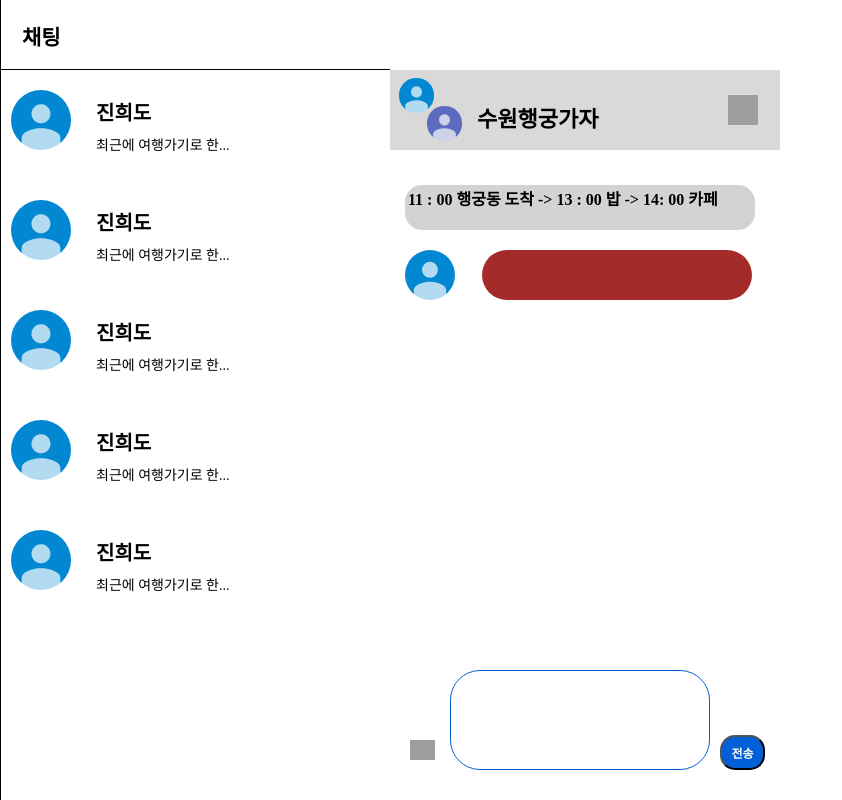
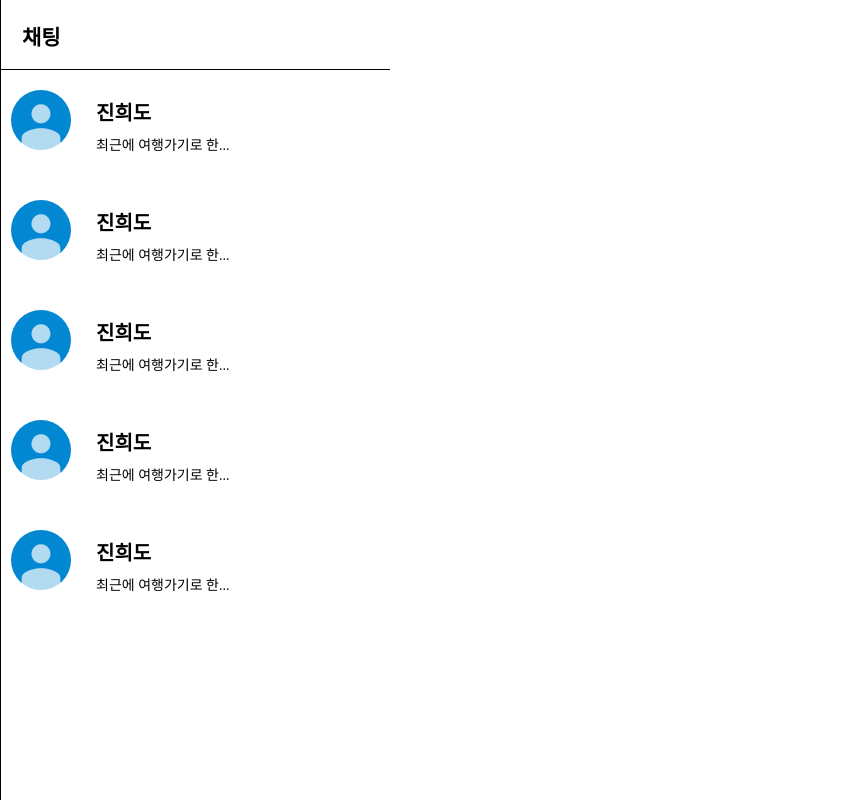
Before and after one commit to leave-assistant/TourMate, a Next.js app: page /Chatting/Menu in a window 1280 px wide. Shown: the top 800 px of the page, without its empty margins (0-842 px from the left). Built offline with nearby package versions, Linux system fonts and the light colour scheme; grey boxes are pictures that could not be loaded.

Commit message:
모달 추가

```diff
--- a/src/pages/Chatting/ChattingRoom.tsx
+++ b/src/pages/Chatting/ChattingRoom.tsx
@@ -8,14 +8,12 @@ import { useState, useEffect } from "react"
 const ChattingRoom = () => {
     const plan = "11 : 00  행궁동 도착 -> 13 : 00 밥 -> 14: 00 카페 ";
     const modalText = "계획들어올 공간."
-    const [isVisible, setIsVisible] = useState(true);
+
     const [modal, setModal] = useState(false)
-    const toggleVisibility = () => {
-        setIsVisible(!isVisible);
-    };
 
 
-    return isVisible ?(
+
+    return(
         <Room>
             <RoomHeader>
                 <ImageBox>
@@ -23,7 +21,7 @@ const ChattingRoom = () => {
                     <OtherImg src = "/User_Image/Profile_Purple.jpg"/>
                 </ImageBox>
                 <ChattingTitle>수원행궁가자</ChattingTitle>
-                <Exit src = "ChattingRoom_Picture/exit.png" onClick={toggleVisibility}/>
+
             </RoomHeader>
             <ChattingPlan onClick={()=>setModal(!modal)}>{plan}</ChattingPlan>
             {
@@ -40,7 +38,7 @@ const ChattingRoom = () => {
             </Send>
         </Room>
 
-    ):null;
+    );
 
 }
 
@@ -48,14 +46,15 @@ const ChattingRoom = () => {
 const Room = styled.div`
     width: 390px;
     height: 100%;
-    background-color: white;
+    background-color: black;
     margin-top: 70px;
 `;
 const RoomHeader = styled.div`
+
     display: flex;
     width: 390px;
     height: 80px;
-    background-color: #D9D9D9;
+    background-color: pink;
 `;
 const Img = styled.img`
     position: relative;
@@ -150,7 +149,7 @@ const Send = styled.button`
 const SendFont = styled.p`
     font-size: 12px;
     font-weight: bold;
-    color: white;
+    color: #ffffff;
 `
 const Modal = styled.div`
     display: flex;
@@ -158,7 +157,7 @@ const Modal = styled.div`
     height: 150px;
     margin-top: 20px;
     padding: 20px;
-    background-color: white;
+    background-color: blue;
     text-align: left;
 `
 
--- a/src/pages/Chatting/Menu.tsx
+++ b/src/pages/Chatting/Menu.tsx
@@ -6,7 +6,6 @@ import ChattingRoom from "./ChattingRoom";
 import { useState, useEffect } from "react"
 
 const Menu = () => {
-
 
     return (
         <Page>
@@ -22,7 +21,6 @@ const Menu = () => {
                 <UserProfile/>
                 <UserProfile/>
             </MenuExtend>
-            <ChattingRoom />
 
         </Page>
     );
--- a/src/pages/Chatting/UserProfile.tsx
+++ b/src/pages/Chatting/UserProfile.tsx
@@ -1,14 +1,25 @@
 
 import React from "react";
 import styled from "styled-components";
-import { useState, useEffect } from "react"
-import Chatting from "./ChattingRoom";
+import { useState, useEffect, useRef } from "react"
+import ChattingRoom from "./ChattingRoom";
 
 const UserProfile = () => {
+    const [isChattingRoomVisible, setChattingRoomVisible] = useState(false);
+    const outside = useRef(null);
+
+    const openChattingRoomModal = () => {
+        setChattingRoomVisible(true);
+    };
+
+    const closeChattingRoomModal = () => {
+        setChattingRoomVisible(false);
+    };
 
 
     return (
-        <User>
+        <div>
+        <User onClick={openChattingRoomModal}>
             <ImageContainer>
                 <img
                     src="/User_Image/Profile_Blue.jpg"
@@ -26,6 +37,14 @@ const UserProfile = () => {
                 <Chat>최근에 여행가기로 한...</Chat>
             </UserInfo>
         </User>
+            {isChattingRoomVisible && (
+                <ModalOverlay
+                    ref={outside}
+                    onClick={ (e) => { if(e.target == outside.current) setChattingRoomVisible(false) } }>
+                        <ChattingRoom />
+                </ModalOverlay>
+            )}
+        </div>
     );
 }
 
@@ -62,3 +81,16 @@ const Chat = styled.p`
     margin-top: 0px;
     margin-bottom: 0;
 `;
+
+const ModalOverlay = styled.div`
+  position: fixed;
+  top: 0;
+  left: 0;
+  width: 100%;
+  height: 100%;
+  background-color: rgba(0, 0, 0, 0.7);
+  display: flex;
+  justify-content: center;
+  align-items: center;
+  z-index: 1000;
+`;
```
